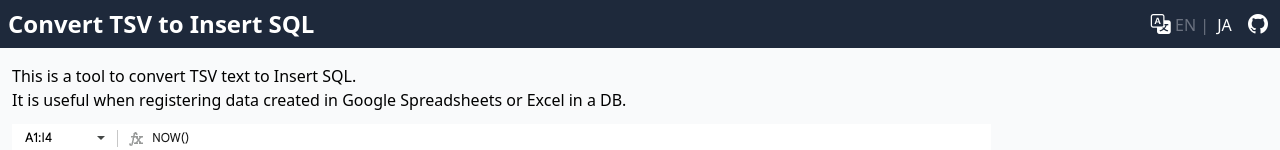
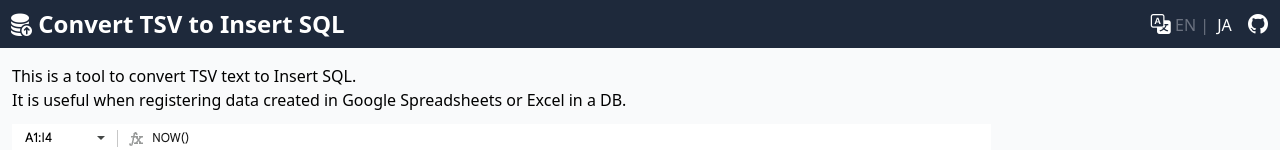
Before and after one commit to ytyng/tsv-to-html-insert, a SvelteKit app: page / in a window 1280 px wide. Shown: the top 150 px of the page. Built offline with nearby package versions, Linux system fonts and the light colour scheme.

Commit message:
Title and icon

```diff
--- a/src/app.html
+++ b/src/app.html
@@ -2,10 +2,11 @@
 <html lang="%lang%" class="bg-gray-200">
 <head>
   <meta charset="utf-8"/>
-  <link rel="icon" href="%sveltekit.assets%/favicon.png"/>
+  <link rel="icon" href="%sveltekit.assets%/images/tsv-to-insert-sql-favicon.png"/>
   <meta name="viewport" content="width=device-width, initial-scale=1"/>
   <link rel="stylesheet" href="https://cdn.jsdelivr.net/npm/bootstrap-icons@1.11.3/font/bootstrap-icons.min.css"/>
   <script src="https://cdn.tailwindcss.com"></script>
+  <title>tsv-to-insert-sql</title>
   %sveltekit.head%
 </head>
 <body data-sveltekit-preload-data="hover">
--- a/src/routes/[[lang]]/+page.svelte
+++ b/src/routes/[[lang]]/+page.svelte
@@ -39,7 +39,9 @@
 </script>
 
 <div class="bg-slate-800 text-white flex items-center">
-  <h1 class="text-2xl p-2 font-bold grow">Convert TSV to Insert SQL</h1>
+  <h1 class="text-2xl p-2 font-bold grow">
+    <i class="bi bi-database-fill-up"></i> Convert TSV to Insert SQL
+  </h1>
   <div class="p-2">
 
     <span class="mx-1">
```
Also changed, not shown: static/favicon.png (deleted), static/images/tsv-to-insert-sql-favicon.png (added).
